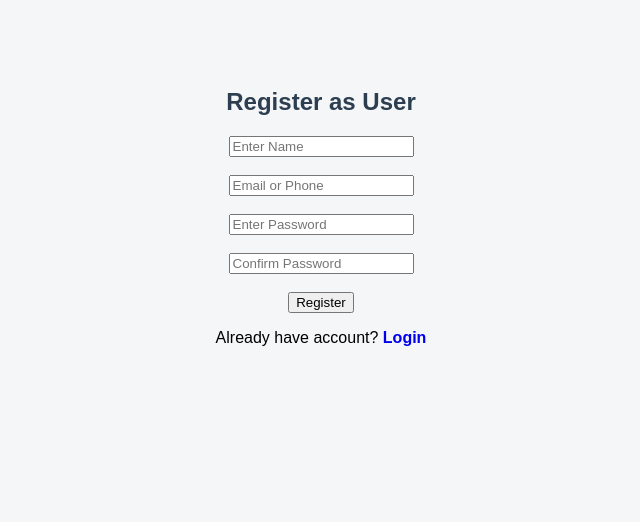
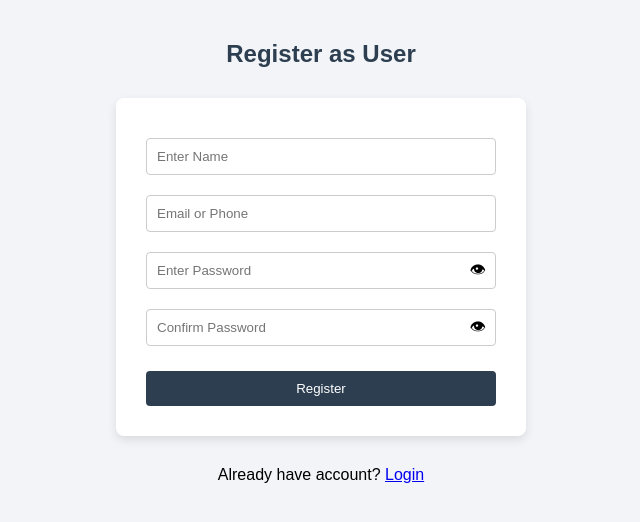
Before and after one commit to Sachin-Kumar00121/Project-Skill-Exchange, a Flask app: page /register/user in a window 1280 px wide. Shown: the top 522 px of the page, without its empty margins (319-959 px from the left). Run offline with Flask 3, Linux system fonts and the light colour scheme.

Commit message:
Add java files and password field improvement

```diff
--- a/app.py
+++ b/app.py
@@ -2,6 +2,9 @@ import os
 from dotenv import load_dotenv
 load_dotenv()
 from flask import Flask, render_template, request, redirect, session
+
+import re
+
 import mysql.connector
 from werkzeug.security import generate_password_hash, check_password_hash
 
@@ -48,6 +51,14 @@ def register_common(role):
     # Confirm password check
     if password != confirm_password:
         return "Password and Confirm Password do not match"
+
+
+    # Strong password validation
+    pattern = r'^(?=.*[a-z])(?=.*[A-Z])(?=.*\d)(?=.*[@$!%*?&]).{8,}$'
+    if not re.match(pattern, password):
+        return render_template("register.html", role=role, error="Password must be at least 8 characters long and include uppercase, lowercase, number and special character.")
+
+
 
     # Detect email/phone
     is_email = "@" in identifier
--- a/static/css/style.css
+++ b/static/css/style.css
@@ -1,8 +1,67 @@
 body {
     font-family: Arial, sans-serif;
+    background: #f2f4f7;
     text-align: center;
-    background: #f4f6f8;
-    padding-top: 60px;
+    margin: 0;
+    padding: 0;
 }
-h1, h2 { color: #2c3e50; }
-a { text-decoration: none; font-weight: bold; }
+
+h2 {
+    margin-top: 40px;
+    color: #2c3e50;
+}
+
+form {
+    width: 350px;
+    margin: 30px auto;
+    background: white;
+    padding: 30px;
+    border-radius: 8px;
+    box-shadow: 0px 4px 10px rgba(0,0,0,0.1);
+    text-align: left;
+}
+
+input {
+    width: 100%;
+    padding: 10px;
+    margin: 10px 0;
+    box-sizing: border-box;
+    border: 1px solid #ccc;
+    border-radius: 4px;
+}
+
+button {
+    width: 100%;
+    padding: 10px;
+    margin-top: 15px;
+    background-color: #2c3e50;
+    color: white;
+    border: none;
+    border-radius: 4px;
+    cursor: pointer;
+}
+
+button:hover {
+    background-color: #34495e;
+}
+
+.password-container {
+    position: relative;
+}
+
+.password-container input {
+    padding-right: 40px;
+}
+
+.password-container span {
+    position: absolute;
+    right: 10px;
+    top: 50%;
+    transform: translateY(-50%);
+    cursor: pointer;
+}
+
+p {
+    margin-top: 15px;
+    text-align: center;
+}
--- /dev/null
+++ b/static/js/script.js
@@ -0,0 +1,36 @@
+
+function togglePassword(id) {
+    var input = document.getElementById(id);
+
+    if (input.type === "password") {
+        input.type = "text";
+    } else {
+        input.type = "password";
+    }
+}
+
+function checkStrength() {
+    var password = document.getElementById("password").value;
+    var message = document.getElementById("strengthMessage");
+
+    var strength = 0;
+
+    if (password.length >= 8) strength++;
+    if (password.match(/[a-z]/)) strength++;
+    if (password.match(/[A-Z]/)) strength++;
+    if (password.match(/[0-9]/)) strength++;
+    if (password.match(/[@$!%*?&]/)) strength++;
+
+    if (strength <= 2) {
+        message.innerHTML = "Weak Password";
+        message.style.color = "red";
+    }
+    else if (strength == 3 || strength == 4) {
+        message.innerHTML = "Medium Strength";
+        message.style.color = "orange";
+    }
+    else {
+        message.innerHTML = "Strong Password";
+        message.style.color = "green";
+    }
+}
--- a/templates/add_skill.html
+++ b/templates/add_skill.html
@@ -2,6 +2,8 @@
 <html>
 <head>
     <title>Add Skill</title>
+    <link rel="stylesheet" href="{{ url_for('static', filename='css/style.css') }}">
+    <script src="{{ url_for('static', filename='js/script.js') }}"></script>
 </head>
 <body>
 
--- a/templates/dashboard.html
+++ b/templates/dashboard.html
@@ -4,6 +4,8 @@
 <head>
     <title>Dashboard</title>
     <link rel="stylesheet" href="{{ url_for('static', filename='css/style.css') }}">
+    <script src="{{ url_for('static', filename='js/script.js') }}"></script>
+
 </head>
 <body>
 
--- a/templates/index.html
+++ b/templates/index.html
@@ -4,6 +4,8 @@
 <head>
   <title>Skill Exchange</title>
   <link rel="stylesheet" href="{{ url_for('static', filename='css/style.css') }}">
+  <script src="{{ url_for('static', filename='js/script.js') }}"></script>
+
 </head>
 <body>
 
--- a/templates/register.html
+++ b/templates/register.html
@@ -4,21 +4,37 @@
 <head>
     <title>Register</title>
     <link rel="stylesheet" href="{{ url_for('static', filename='css/style.css') }}">
+    <script src="{{ url_for('static', filename='js/script.js') }}"></script>
+
 </head>
 <body>
 
 <h2>Register as {{ role|capitalize }}</h2>
 
+{% if error %}
+    <p style="color:red; text-align:center;">{{ error }}</p>
+{% endif %}
+
 <form method="POST">
-    <input type="text" name="name" placeholder="Enter Name" required><br><br>
 
-    <input type="text" name="identifier" placeholder="Email or Phone" required><br><br>
+    <input type="text" name="name" placeholder="Enter Name" required>
 
-    <input type="password" name="password" placeholder="Enter Password" required><br><br>
+    <input type="text" name="identifier" placeholder="Email or Phone" required>
 
-    <input type="password" name="confirm_password" placeholder="Confirm Password" required><br><br>
+    <div class="password-container">
+        <input type="password" name="password" id="password" placeholder="Enter Password" required onkeyup="checkStrength()">
+        <span onclick="togglePassword('password')">👁</span>
+    </div>
+
+    <div id="strengthMessage"></div>
+
+    <div class="password-container">
+        <input type="password" name="confirm_password" id="confirm_password" placeholder="Confirm Password" required>
+        <span onclick="togglePassword('confirm_password')">👁</span>
+    </div>
 
     <button type="submit">Register</button>
+
 </form>
 
 <p>Already have account? <a href="/login">Login</a></p>
```
Also changed, not shown: templates/login.html (+6 -1 lines), 1 other file.
